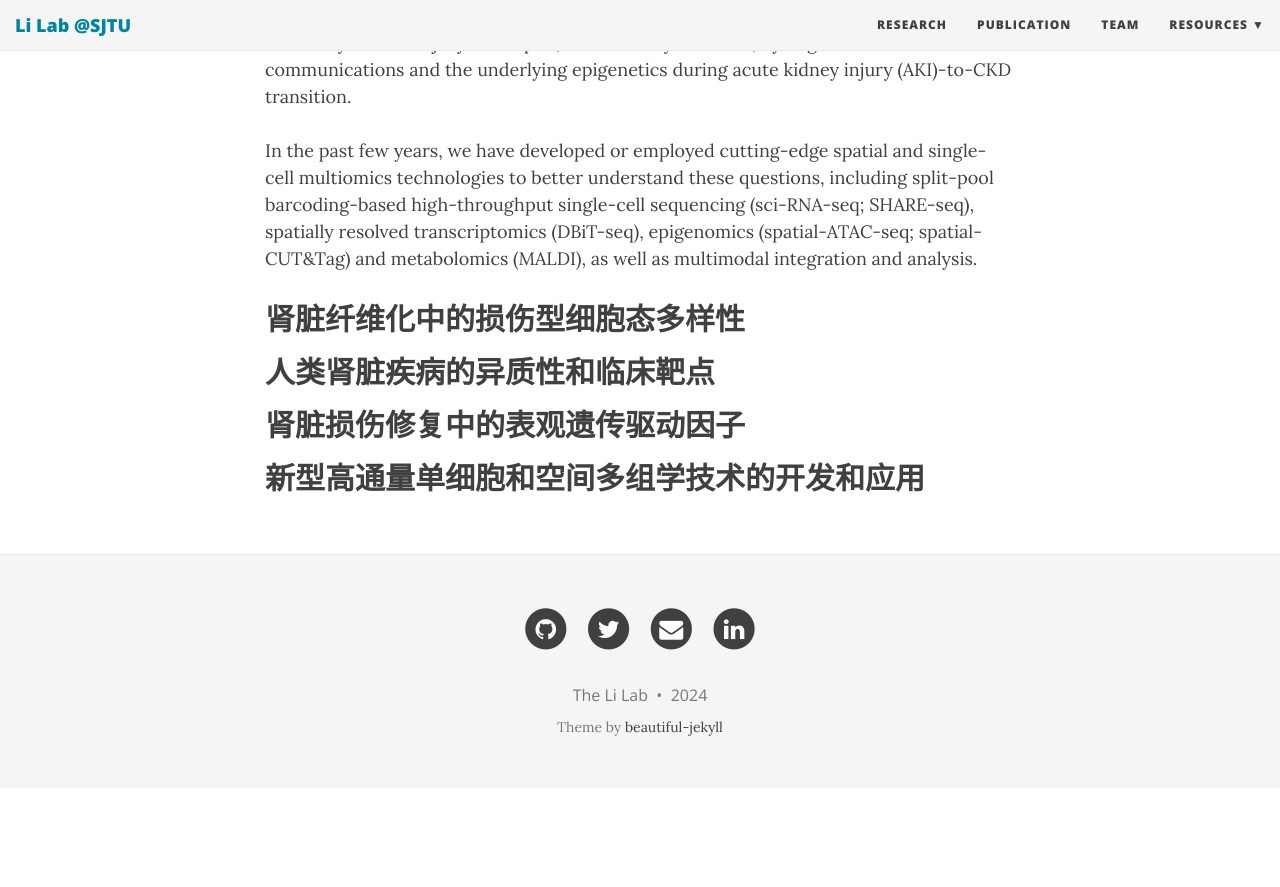
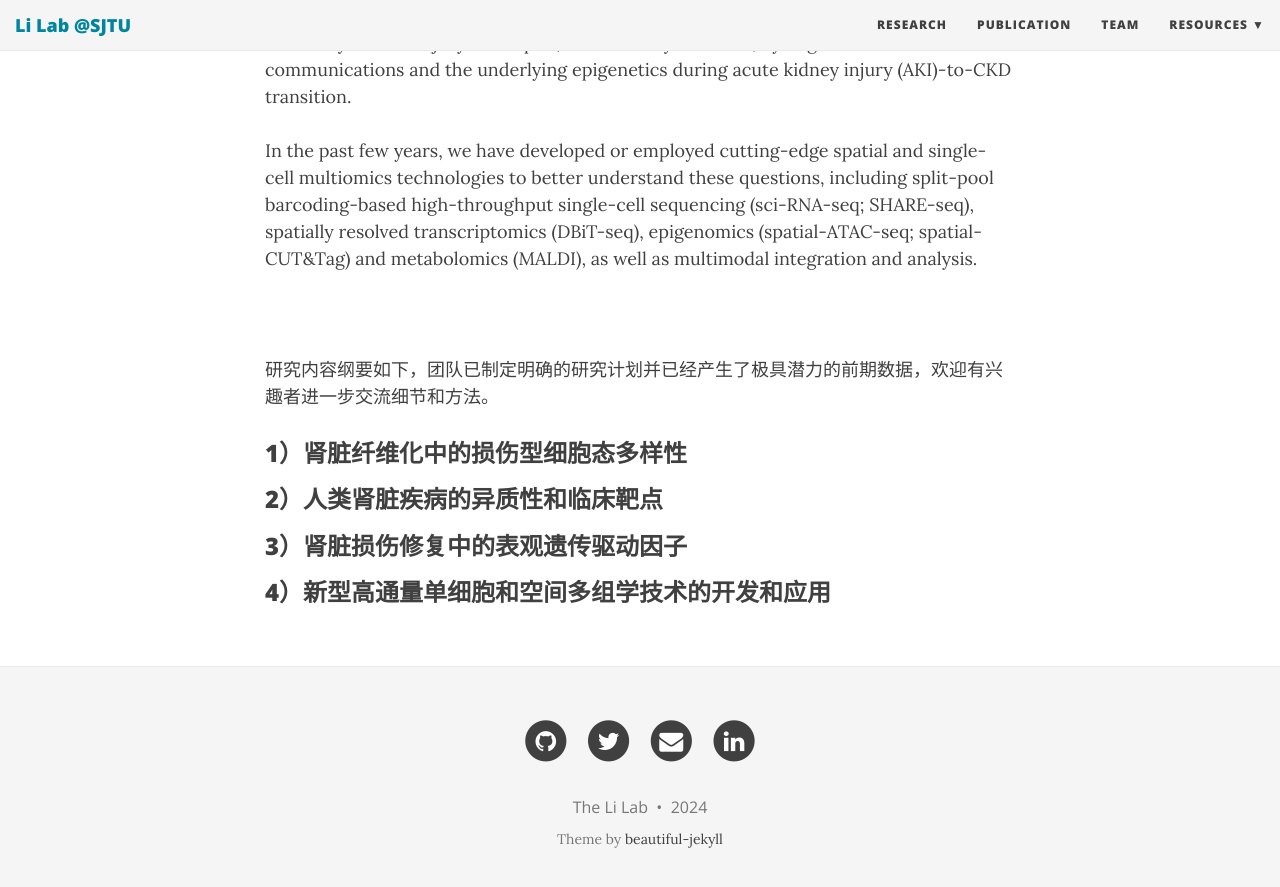
Before and after one commit to TheLiLab/thelilab.github.io, a Jekyll site: the page built from research.md, in a window 1280 px wide and 900 px high, scrolled down 740 px. Shown: the top 887 px of the window. Built offline with Jekyll 4.4.1, drawn with Linux system fonts in a browser that asks for light colours; nearby versions of some CDN libraries; before the commit the page ends 1528 px from its top, so only the background shows below that.

Commit message:
Update research.md

```diff
--- a/research.md
+++ b/research.md
@@ -15,12 +15,13 @@ bigimg:
 
 Chronic kidney disease (CKD) affects ∼10% of the population worldwide and ultimately can lead to kidney failure. <br><br>In the Li Lab at Shanghai Jiao Tong University School of Medicine, we study mechanisms of tissue fibrosis and primarily use kidney as the organ model, with the goal of identifying therapeutic targets that can ameliorate kidney disease progression. We specifcally focus on kidney tubular injury and repair, metabolic dysfunction, dysregulated cell-cell communications and the underlying epigenetics during acute kidney injury (AKI)-to-CKD transition. <br><br>
 In the past few years, we have developed or employed cutting-edge spatial and single-cell multiomics technologies to better understand these questions, including split-pool barcoding-based high-throughput single-cell sequencing (sci-RNA-seq; SHARE-seq), spatially resolved transcriptomics (DBiT-seq), epigenomics (spatial-ATAC-seq; spatial-CUT&Tag) and metabolomics (MALDI), as well as multimodal integration and analysis.
+<br><br><br>
 
+研究内容纲要如下，团队已制定明确的研究计划并已经产生了极具潜力的前期数据，欢迎有兴趣者进一步交流细节和方法。<br>
+### 1）肾脏纤维化中的损伤型细胞态多样性<br>
 
-## 肾脏纤维化中的损伤型细胞态多样性
+### 2）人类肾脏疾病的异质性和临床靶点<br>
 
-## 人类肾脏疾病的异质性和临床靶点
+### 3）肾脏损伤修复中的表观遗传驱动因子<br>
 
-## 肾脏损伤修复中的表观遗传驱动因子
-
-## 新型高通量单细胞和空间多组学技术的开发和应用
+### 4）新型高通量单细胞和空间多组学技术的开发和应用<br>
```
